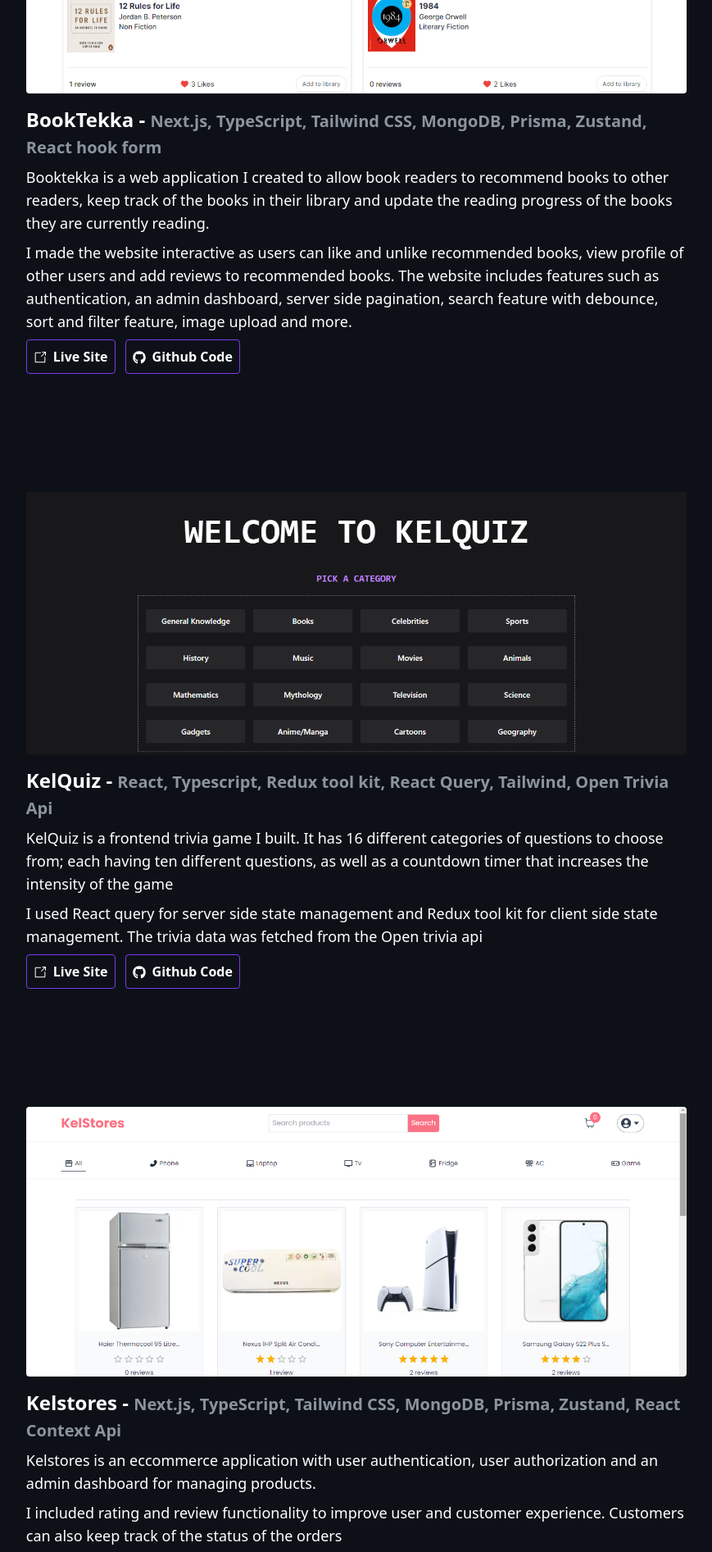
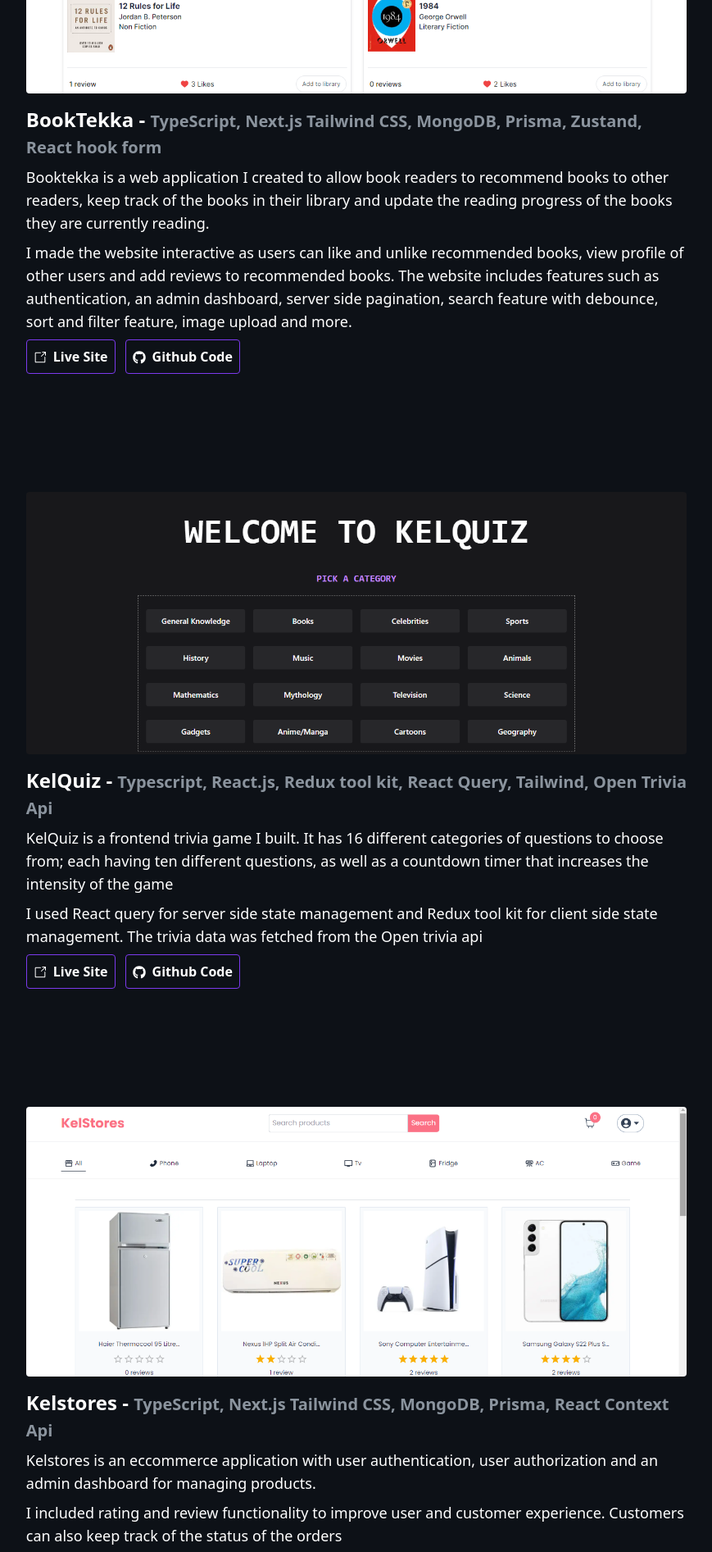
Before and after one commit to Kelechi095/portfolio2, a React (Vite) app: page / in a window 1280 px wide. Shown: the part 1940-3833 px from the top of the page at 82% size, without its empty margins (205-1074 px from the left). Built offline with nearby package versions, Linux system fonts and the light colour scheme.

Commit message:
update project details

```diff
--- a/src/pages/Home.jsx
+++ b/src/pages/Home.jsx
@@ -136,7 +136,7 @@ const Home = ({ skillsRef, projectsRef }) => {
 
           <Project
             title="BookTekka"
-            tech="Next.js, TypeScript, Tailwind CSS, MongoDB, Prisma, Zustand, React hook form"
+            tech="TypeScript, Next.js Tailwind CSS, MongoDB, Prisma, Zustand, React hook form"
             description1="Booktekka is a web application I created to allow book readers to
             recommend books to other readers, keep track of the books in their
             library and update the reading progress of the books they are currently
@@ -150,7 +150,7 @@ const Home = ({ skillsRef, projectsRef }) => {
 
           <Project
             title="KelQuiz"
-            tech="React, Typescript, Redux tool kit, React Query, Tailwind, Open Trivia Api"
+            tech="Typescript, React.js, Redux tool kit, React Query, Tailwind, Open Trivia Api"
             description1="KelQuiz is a frontend trivia game I built. It has 16 different categories of questions to choose from; each having ten different questions, as well as a countdown timer that increases the intensity of the game"
             description2="I used React query for server side state management and Redux tool kit for client side state management. The trivia data was fetched from the Open  trivia api"
             src={KelQuiz}
@@ -160,7 +160,7 @@ const Home = ({ skillsRef, projectsRef }) => {
 
           <Project
             title="Kelstores"
-            tech="Next.js, TypeScript, Tailwind CSS, MongoDB, Prisma, Zustand, React Context Api"
+            tech="TypeScript, Next.js Tailwind CSS, MongoDB, Prisma, React Context Api"
             description1="Kelstores is an eccommerce application with user authentication, user authorization and an admin dashboard for managing products. "
             description2="I included rating and review functionality to improve user and customer experience. Customers can also keep track of the status of the orders"
             src={Kelstores}
```
